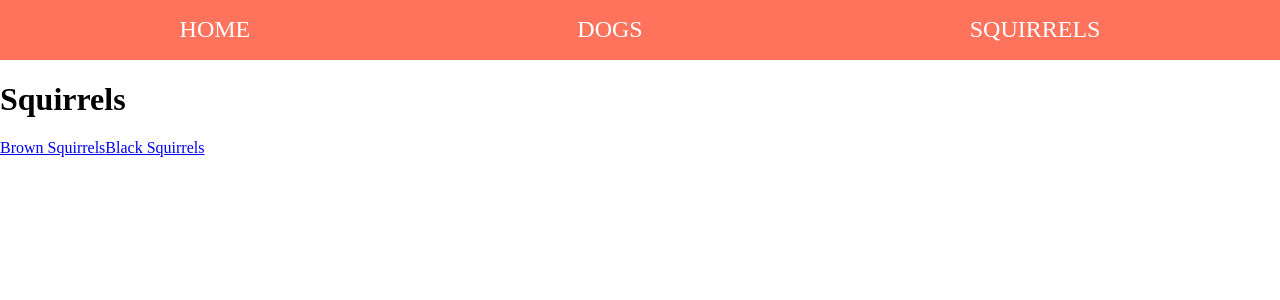
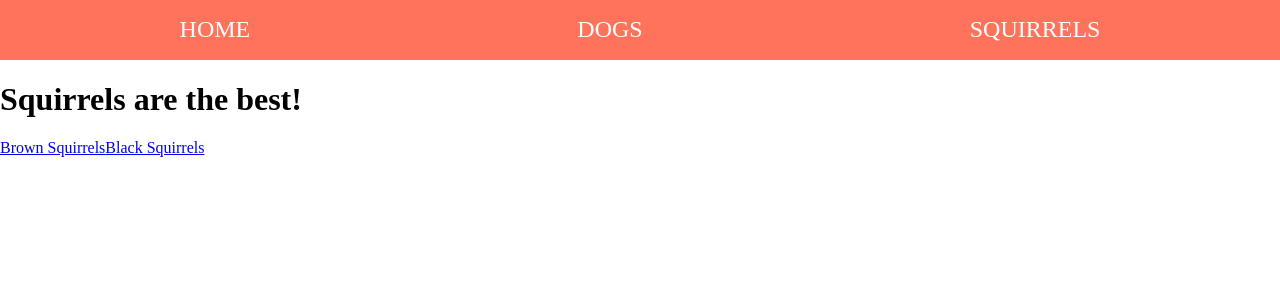
Before and after one commit to andrewheppner/aws_react, a React (Create React App) app: page /squirrels in a window 1280 px wide. Shown: the top 300 px of the page. Built offline with nearby package versions, Linux system fonts and the light colour scheme.

Commit message:
Change test on squirrels page to test PR circleci checks. (#1)

```diff
--- a/src/pages/squirrels/index.jsx
+++ b/src/pages/squirrels/index.jsx
@@ -4,7 +4,7 @@ import { BrownSquirrel, BlackSquirrel } from "./subRoutes";
 
 export const Squirrels = ({ match }) => (
   <section>
-    <h1>Squirrels</h1>
+    <h1>Squirrels are the best!</h1>
     <Link to={`${match.url}/brown`}>Brown Squirrels</Link>
     <Link to={`${match.url}/black`}>Black Squirrels</Link>
     <Route path={`${match.path}/brown`} component={BrownSquirrel} />
```
